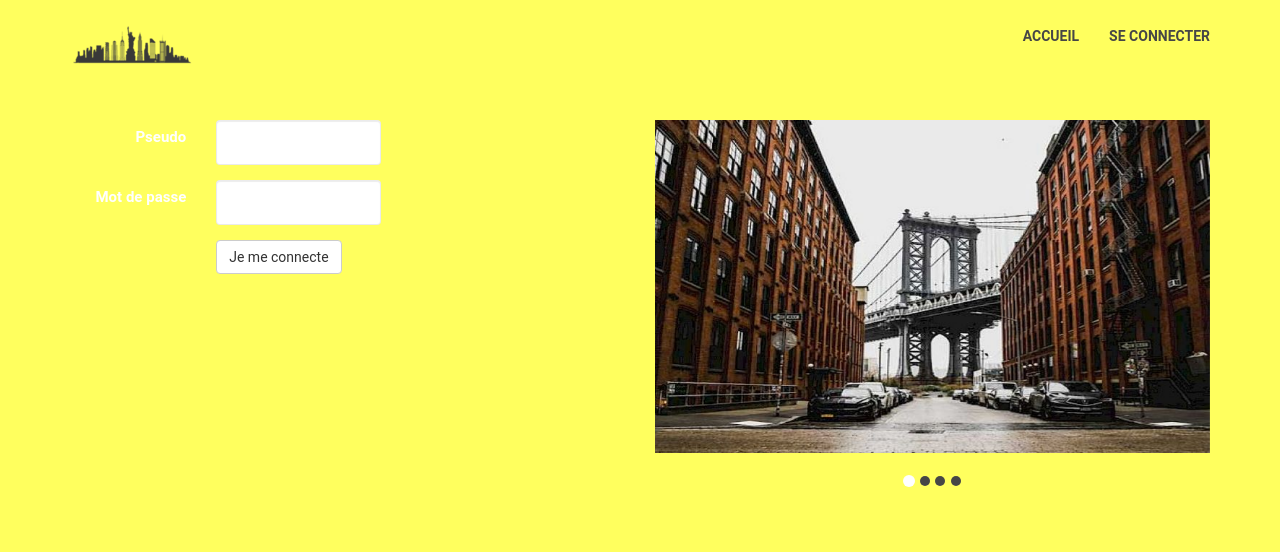
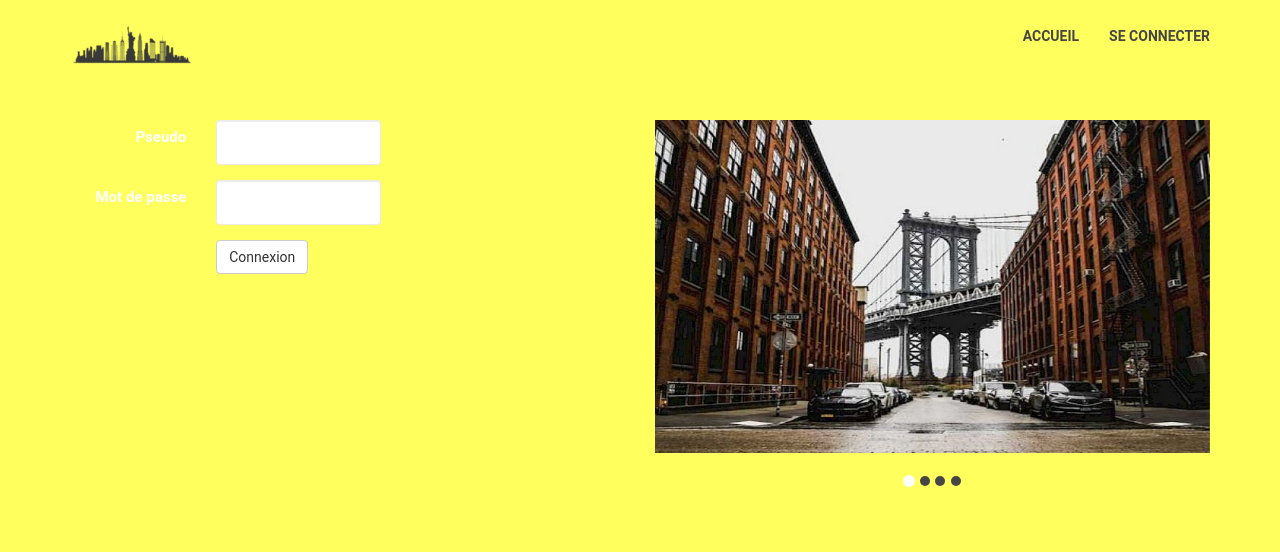
Before and after one commit to jbeunaiche/NewYork, a PHP site: template src/views/connexion.twig in a window 1280 px wide. Shown: the top 552 px of the page. Run offline with PHP 8.4, Linux system fonts and the light colour scheme; the template is opened without the code that fills it, so the values that code supplies are empty; some libraries are stand-ins or nearby versions.

Commit message:
Connexion View

```diff
--- a/src/views/connexion.twig
+++ b/src/views/connexion.twig
@@ -33,7 +33,7 @@
             <!--  <div class="g-recaptcha" data-sitekey="6LfFD2QUAAAAAECggMAv9gV_rLN7PryYZ_5IZWIV"></div>  -->
             <div class="form-group">
                 <div class="col-md-offset-3 col-md-9">
-                    <input type="submit" class="btn btn-default" name="login" value="Je me connecte" />
+                    <input type="submit" class="btn btn-default" name="login" value="Connexion" />
                 </div>
             </div>
 
```
